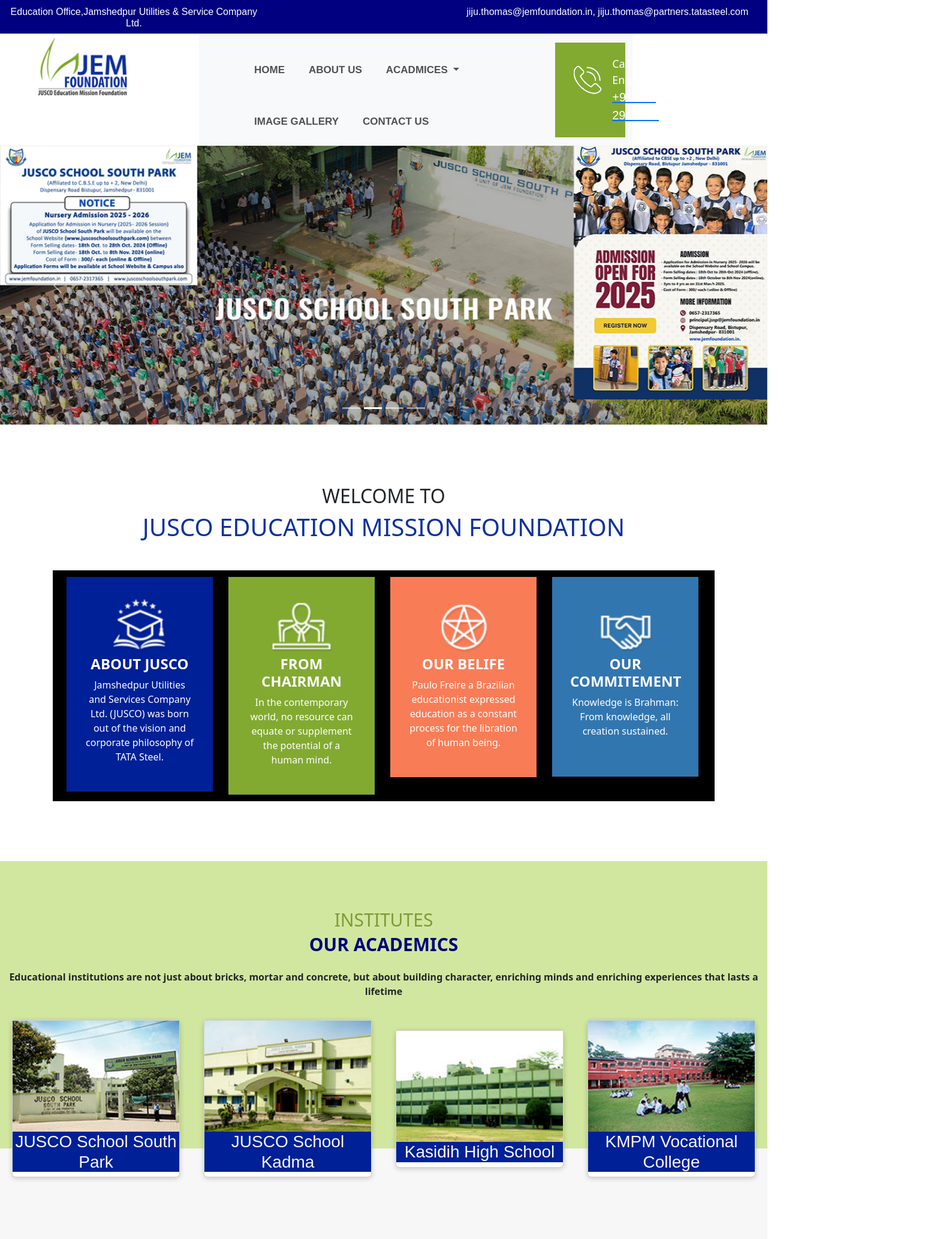
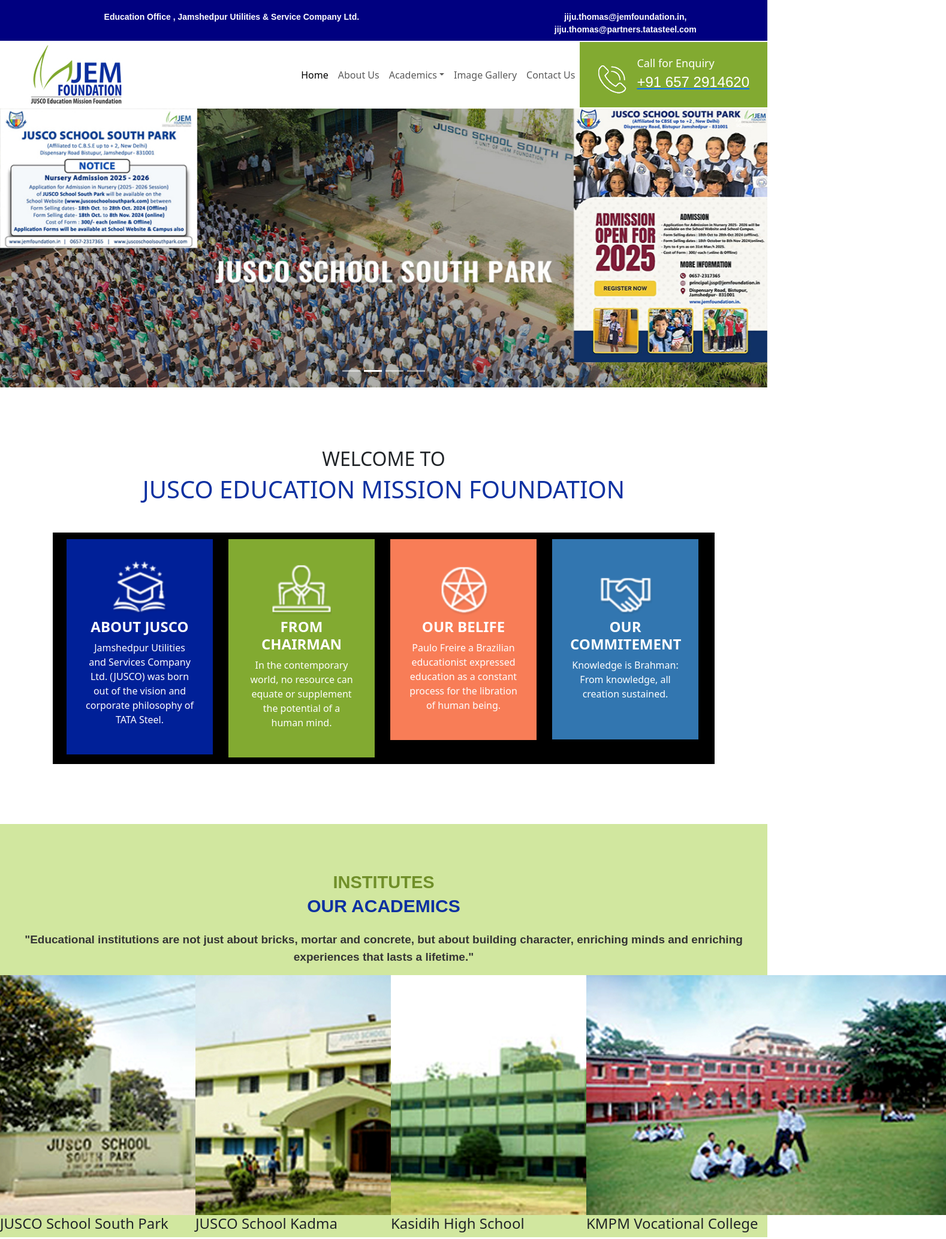
Before and after one commit to ASMITSINGH-afk/bootstrap-project, a plain HTML site: page index.html in a window 1280 px wide. Shown: the top 2066 px of the page at 60% size, 1578 px wide, since content can reach past the window. Drawn offline with nearby package versions, Linux system fonts and the light colour scheme.

Commit message:
Update index.html

```diff
--- a/index.html
+++ b/index.html
@@ -3,110 +3,74 @@
         <meta charset="UTF-8">
         <meta name="viewport" content="width=device-width, initial-scale=1.0">
         <title>Document</title>
+        <link rel="stylesheet" href="css/font-awesome.css">
         <link rel="stylesheet" href="style.css">
         <link href="https://cdn.jsdelivr.net/npm/bootstrap@5.3.3/dist/css/bootstrap.min.css" rel="stylesheet" integrity="sha384-QWTKZyjpPEjISv5WaRU9OFeRpok6YctnYmDr5pNlyT2bRjXh0JMhjY6hW+ALEwIH" crossorigin="anonymous">
     </head>
     <body>
-        <!--toparea start-->
         <header class="toparea">
             <div class="container-fluid">
                 <div class="row">
                     <div class="col-md-7 col-12">
-                        <div class="font"><h6>
-                        Education Office,Jamshedpur Utilities & Service Company Ltd.</h6>
+                        <div class="ltd">
+                            <p class="td" style="font-size: .875em;padding: 8px;margin: 0px 24px 0px 50px;text-align: center;">
+                                <b>
+                                    Education Office , Jamshedpur Utilities & Service Company Ltd.
+                                </b>
+                            </p>
                         </div>
                     </div>
-                    <div class="col-md-5 col-12"><h6>
-                        jiju.thomas@jemfoundation.in, jiju.thomas@partners.tatasteel.com</h6></div>
+                    <div class="col-md-5 col-12">
+                        <p class="td" style="font-size: .875em;padding: 8px;margin: 0px 0px 0px 60px;text-align: center;">
+                            <b>
+                                jiju.thomas@jemfoundation.in, jiju.thomas@partners.tatasteel.com
+                            </b>
+                        </p>
+                    </div>
                 </div>
             </div>
         </header>
-        <!--end toparea-->
-        <!--logoarea start-->
-        <section class="logoarea">
-            <div class="container-fluid">
-                <div class="row">
-                    <div class="col-md-3 col-12">
-                        <div class="logo-img">
-                            <img src="logo.jpg" alt="">
+        <nav class="navbar navbar-expand-lg bg-white navbar-light sticky-top p-0">
+            <a href="index.html" class="navbar-brand d-flex align-items-center px-4 px-lg-5">
+                <img class="img-fluid" src="logo.jpg" alt="Image" >
+            </a>
+            <button type="button" class="navbar-toggler me-4" data-bs-toggle="collapse" data-bs-target="#navbarCollapse">
+                <span class="navbar-toggler-icon"></span>
+            </button>
+            <div class="collapse navbar-collapse" id="navbarCollapse">
+                <div class="navbar-nav ms-auto p-4 p-lg-0">
+                    <a href="index.html" class="nav-item nav-link active">Home</a>
+                    <a href="about.html" class="nav-item nav-link">About Us</a>
+
+                    <div class="nav-item dropdown">
+                        <a href="#" class="nav-link dropdown-toggle" data-bs-toggle="dropdown">Academics</a>
+                        <div class="dropdown-menu bg-light m-0" >
+                            <a href="http://www.juscoschoolsouthpark.com/" target="_blank" class="dropdown-item">JUSCO School South Park</a>
+                            <a href="http://www.juscoschoolkadma.com/" target="_blank" class="dropdown-item">JUSCO School Kadma</a>
+                            <a href="http://kasidihhighschool.com/" target="_blank" class="dropdown-item">Kasidih High School</a>
+                            <a href="http://kmpmvc.com/" target="_blank" class="dropdown-item">KMPM Vocational College</a>
+
                         </div>
                     </div>
-                    <div class="col-md-7 col-12">
-                        <nav class="navbar navbar-expand-lg bg-body-tertiary" style="background-color: #F8F9FA;">
-                      <div class="container-fluid">
-                          <!-- <a class="navbar-brand" href="#">Navbar</a> -->
-                          <button class="navbar-toggler" type="button" data-bs-toggle="collapse"
-                              data-bs-target="#navbarSupportedContent" aria-controls="navbarSupportedContent"
-                              aria-expanded="false" aria-label="Toggle navigation">
-                              <span class="navbar-toggler-icon"></span>
-                          </button>
-                          <div class="collapse navbar-collapse" id="navbarSupportedContent">
-                            <ul class="nav">
-                            <li class="nav-item">
-                              <a class="nav-link" href="#">HOME</a>
-                            </li>
-                            <li class="nav-item">
-                              <a class="nav-link" href="#">ABOUT US</a>
-                            </li>
-                            <li class="nav-item dropdown">
-                                <a class="nav-link dropdown-toggle" href="#" role="button" data-bs-toggle="dropdown" aria-expanded="false">
-                                  ACADMICES
-                                </a>
-                                <ul class="dropdown-menu">
-                                  <li><a class="dropdown-item" href="#">JUSCO School South Park</a></li>
-                                  <li><hr class="dropdown-divider"></li>
-                                  <li><a class="dropdown-item" href="#">JUSCO Kadma</a></li>
-                                  <li><hr class="dropdown-divider"></li>
-                                  <li><a class="dropdown-item" href="#">Kasidih High School</a></li>
-                                </ul>
-                              </li>
-                            <li class="nav-item">
-                              <a class="nav-link" href="#">IMAGE GALLERY</a>
-                            </li>
-                            <li class="nav-item">
-                              <a class="nav-link" href="#">CONTACT US</a>
-                            </li>
-                          </ul>
+                    <a href="image.html" class="nav-item nav-link">Image Gallery</a>
+                    <a href="contact.html" class="nav-item nav-link">Contact Us</a>
                 </div>
-                    <div class=" d-none d-lg-flex  py-3 px-lg-4 col-md-2 col-12" style="background:#82aa31; border:6px solid #82aa31;">
+
+                <div class=" d-none d-lg-flex  py-3 px-lg-4" style="background:#82aa31; border:6px solid #82aa31;">
                     <div class="flex-shrink-0 btn-lg-square ">
                         <img class="img-fluid mt-3" src="call.png" alt="">
                     </div>
                     <div class="ps-3">
                         <small class="text-white mb-0" style="font-size:18px; font-weight:500;">Call for Enquiry</small>
-                            <a href="tel:+91 657 6652056"><p class="text-white  mb-0" style="font-size:20px; font-weight:400; font-family:'Jost', sans-serif;">+91 657 2914620</p></a>
+                        <a href="tel:+91 657 6652056"><p class="text-white  mb-0" style="font-size:24px; font-weight:500; font-family:'Jost', sans-serif;">+91 657 2914620</p></a>
                     </div>
                 </div>
             </div>
-                    <!-- <div class="col-md-3 callbar">
-                        <div class="row g-0 text-center">
-                            <div class="col-sm-6 col-md-4">
-                                <img src="" alt="">
-                            </div>
-                            <div class="col-md-6 col-md-8">
-                                    <small class="text-white mb-0">Call for Enquiry</small>
-                                    <a href="tel:+91 657 6652056"><p class="text-white mb-0">+91 657 2914620</p></a>
-                            </div>
-                          </div>
-                    </div>
-                </div>-->
-            </div>
-        </section>
-        <!--end logoarea-->
-        <!--menuarea start-->
-        <!-- <section class="menuarea">
-            <div class="container">
-                <div class="row">
-                    <div class="col">
-                    </div>
-                </div>
-            </div>
-        </section> -->
-        <!--end menuarea-->
+
+        </nav>
         <!--slidearea start-->
         <section class="slidearea">
             <div class="conatiner">
-                <div class="row">
                     <div class="col-md-12">
                         <div id="carouselExampleCaptions" class="carousel slide carousel-fade" data-bs-ride="carousel">
                             <div class="carousel-indicators">
@@ -148,10 +112,8 @@
                           </div>
                     </div>
             </div>
-            </div>
         </section>
         <!--end slidearea-->
-        <!--introarea start-->
         <section class="introarea">
             <div class="conatiner">
                 <div class="row">
@@ -202,51 +164,64 @@
         <!--end introarea-->
         <!--coures start-->
         <section class="coursearea">
-            <div class="container-word">
-                        <h6>INSTITUTES</h6>
-                        <h1>OUR ACADEMICS</h1>
-                        <p>Educational institutions are not just about bricks, mortar and concrete, but about building character, enriching minds and enriching experiences that lasts a lifetime</p>
-                <div class="conatiner-card">
-                    <div class="content-section">
-                        <div class="card">
+            <div class="conatiner">
+                <div class="row box-x">
+                    <div class="col-md-12">
+                        <h6 class="font1" style="font-size: 29px;font-family: sans-serif;color: #708f29;"><b>INSTITUTES</b></h6>
+                        <h1 class="font2" style="font-family: sans-serif;color: #0d31a1;margin: 0px 0px 24px;"><b>OUR ACADEMICS</b></h1>
+                        <p class="font3" style="font-family: sans-serif;font-size: 19px;color: #353535;">"Educational institutions are not just about bricks, mortar and concrete, but about building character, enriching minds and enriching experiences that lasts a lifetime."</p>
+                    </div>
+                </div>
+                <div class="row box-x">
+                    <div class="col-md-3 col-12">
+                        <div class="box">
                             <img src="southpark.jpg" alt="">
-                            <h2>JUSCO School South Park</h2>
+                            <h4>JUSCO School South Park</h4>
                         </div>
-                        <div class="card">
+                    </div>
+                    <div class="col-md-3 col-12">
+                        <div class="box">
                             <img src="kadma.jpg" alt="">
-                            <h2>JUSCO School Kadma</h2>
+                            <h4>JUSCO School Kadma</h4>
                         </div>
-                        <div class="card">
+                    </div>
+                    <div class="col-md-3 col-12">
+                        <div class="box">
                             <img src="kashidi2.jpg" alt="">
-                            <h2>Kasidih High School</h2>
+                            <h4>Kasidih High School</h4>
                         </div>
-                        <div class="card">
+                    </div>
+                    <div class="col-md-3 col-12">
+                        <div class="box">
                             <img src="kmpm.jpg" alt="">
-                            <h2>KMPM Vocational College</h2>
+                            <h4>KMPM Vocational College</h4>
                         </div>
                     </div>
                 </div>
             </div>
         </section>
         <!--end course-->
-        <!--jamsedji tata start-->
-        <section class="mission">
-            <div class="conatiner-jam">
-                <div class="row g-5 align-item-center">
+        <!--jamshedji start-->
+        <section class="jamshedji">
+            <div class="container">
+                <div class="row">
                     <div class="col-md-6 col-12">
-                        <div class="content-img">
-                            <img src="tata.png">
+                        <div class="img-jam">
+                            <img src="tata.png" alt="" style="padding: 50px 10px 0px 0px;margin-left: 10px;">
                         </div>
                     </div>
                     <div class="col-md-6 col-12">
-                        <div class="container-text">
-                            <h2>Jamshedji Tata</h2>
-                            <p class="text6">
-                            3 Mar, 1839 - 19 May, 1904</p>
-                            <p class="text7">
+                        <div class="text" style="margin-top: 130px;">
+                            <h2 class="text2" style="color: #0c309f;font-family: sans-serif;font-weight: 700;font-size: 38px;margin: 0px 0px 16px;">Jamshedji Tata</h2>
+                            <p class="text6" style="color:#4a4a4a;padding-bottom: 5px;border-bottom-style: solid; border-bottom-width:2px; width: fit-content; font-size:18px;margin: 0px 0px 48px;">
+                             3 Mar, 1839 - 19 May, 1904
+                            </p>
+                            <p class="text7" style="font-size: 20px;margin: 0px 0px 16px;font-family: sans-serif;">
                                 <img src="https://www.jemfoundation.in/img/quote1.png" >
+
                                 There is one kind of charity common enough among us – It is that patchwork philanthropy which clothes the ragged, feeds the poor, and heals the sick. I am far from decrying the noble spirit which seeks to help a poor or suffering fellow being. However what advances a nation or a community is not so much to prop up its weakest and most helpless members, but to lift up the best and the most gifted, so as to make them of the greatest service to the country.
-                                <img src="https://www.jemfoundation.in/img/quote2.png" alt style="margin-top: -5px;"></p>
+                                <img src="https://www.jemfoundation.in/img/quote2.png" alt style="margin-top: -5px;">
+                            </p>
                         </div>
                     </div>
                 </div>
```
Lines whose indentation alone changed are shown as unchanged.
